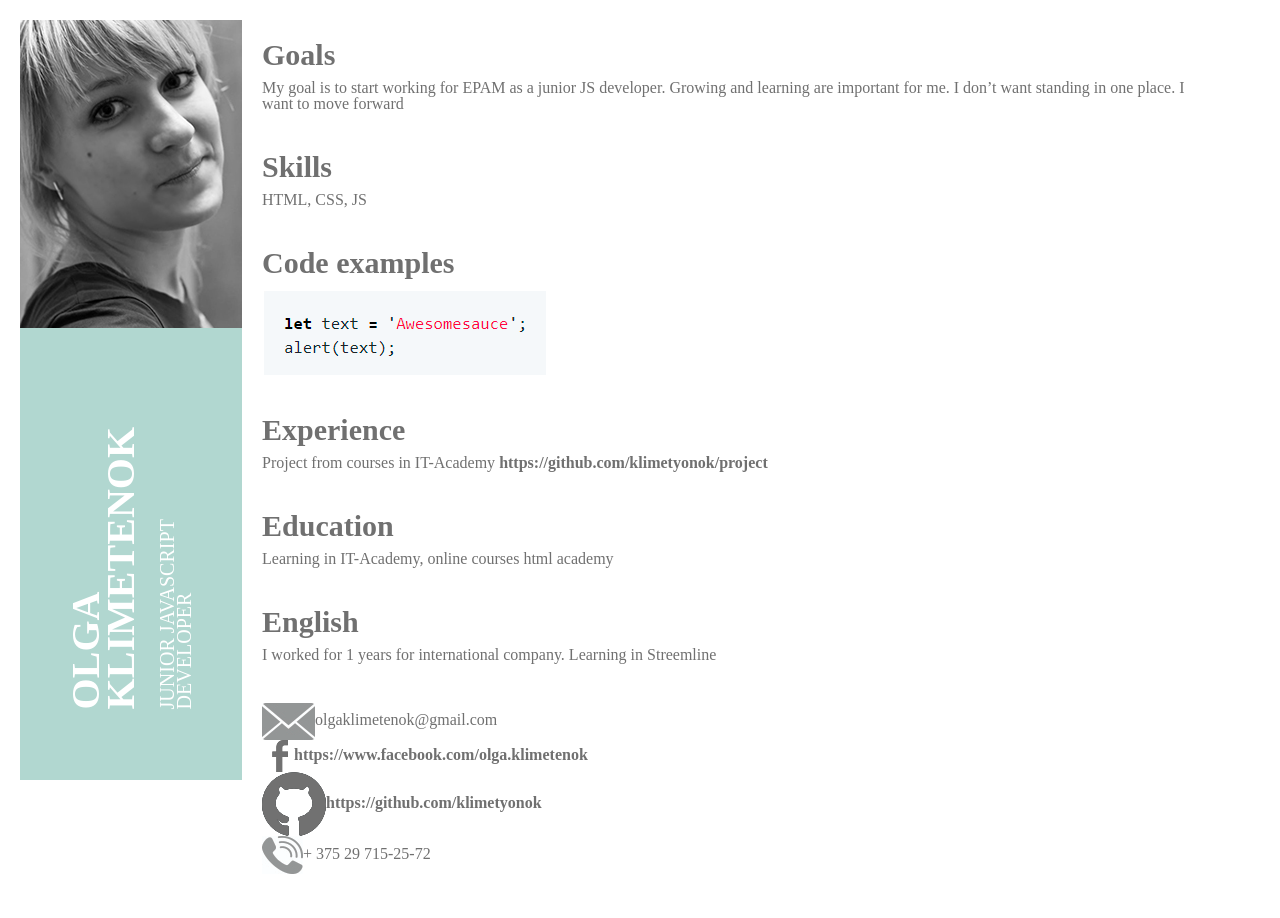
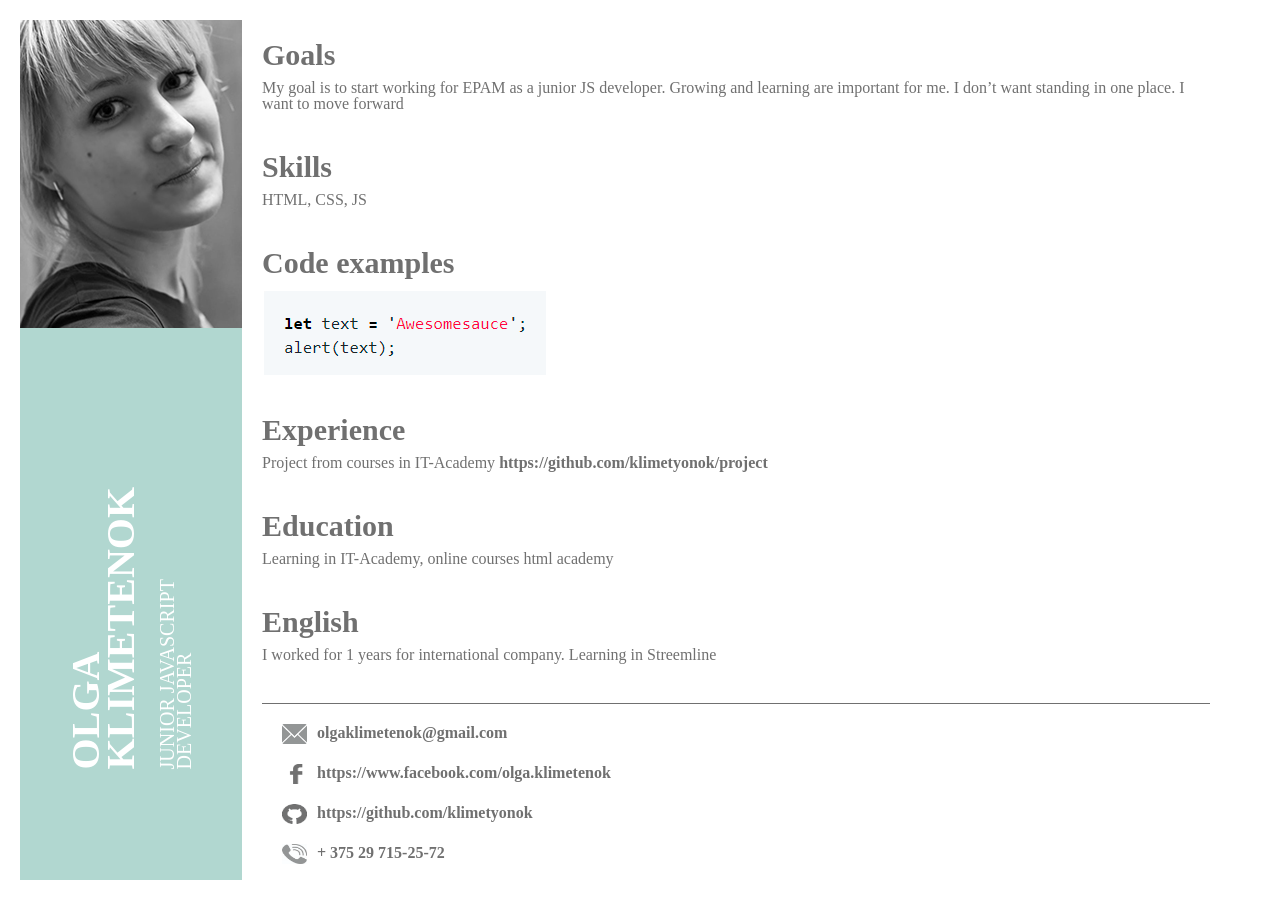
Before and after one commit to klimetyonok/rsschool-cv, a plain HTML site: page index.html in a window 1280 px wide. Drawn offline with Linux system fonts and the light colour scheme.

Commit message:
refactor: update contacts

```diff
--- a/index.html
+++ b/index.html
@@ -49,10 +49,18 @@
             </div>
             <div class="contacts">
                 <ul>
-                    <li><img src="./media/mail.jpg" alt="e-mail">olgaklimetenok@gmail.com</li>
-                    <li><img src="./media/facebook.png" alt="facebook"><a href="https://www.facebook.com/olga.klimetenok">https://www.facebook.com/olga.klimetenok</a></li>
-                    <li><img src="./media/github.png" alt="github"><a href="https://github.com/klimetyonok">https://github.com/klimetyonok</a></li>
-                    <li><img src="./media/call.jpg" alt="phone">+ 375 29 715-25-72</li>
+                    <li>
+                        <a href="mailto:olgaklimetenok@gmail.com" target="_blank"><img src="./media/mail.jpg" alt="e-mail">olgaklimetenok@gmail.com</a>
+                    </li>
+                    <li>
+                        <a href="https://www.facebook.com/olga.klimetenok" target="_blank"><img src="./media/facebook.png" alt="facebook">https://www.facebook.com/olga.klimetenok</a>
+                    </li>
+                    <li>
+                        <a href="https://github.com/klimetyonok" target="_blank"><img src="./media/github.png" alt="github">https://github.com/klimetyonok</a>
+                    </li>
+                    <li>
+                        <a href="tel:+375 29 715-25-72" target="_blank"><img src="./media/call.jpg" alt="phone">+ 375 29 715-25-72</a>
+                    </li>
                 </ul>
             </div>
         </section>
--- a/style.css
+++ b/style.css
@@ -6,7 +6,7 @@ body {
 
 .container {
     width: 100%;
-    height: 800px;
+    height: 900px;
     margin: 0 auto;
     padding: 20px;
     box-sizing: border-box;
@@ -84,3 +84,18 @@ aside {
 .about a:hover {
     text-shadow: 0 0 10px #103550;
 }
+
+.contacts {
+    border-top: 1px solid #707070;
+    padding: 10px;
+}
+
+.contacts img {
+    width: 25px;
+    height: 20px;
+    margin-right: 10px;
+}
+
+.contacts li {
+    padding: 10px;
+}
```
